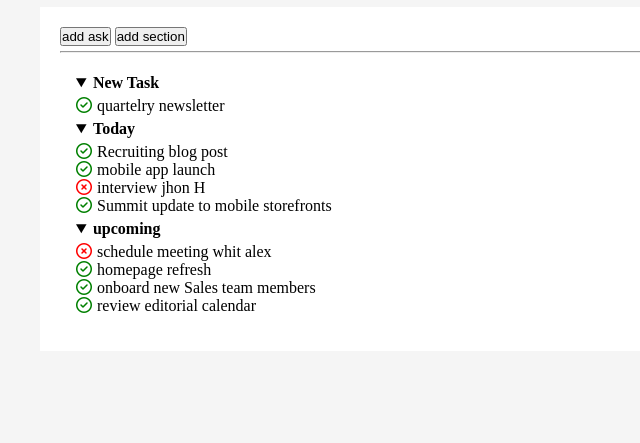
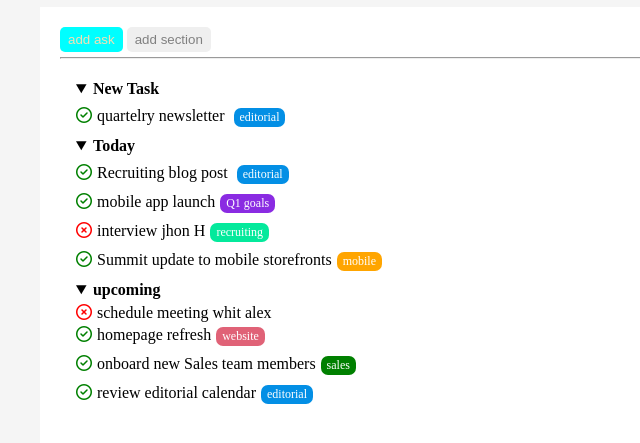
Before and after one commit to FrancescoCellitti/html-css-toboolist, a plain HTML site: page index.html in a window 1280 px wide. Shown: the part 53-496 px from the top of the page, without its empty margins (0-640 px from the left). Drawn offline with Linux system fonts and the light colour scheme.

Commit message:
project done

```diff
--- a/index.html
+++ b/index.html
@@ -15,31 +15,31 @@
     </header>
     <main>
         <div id="container" id="icons">
-            <button>add ask</button>
-            <button>add section</button>
+            <button class="button1">add ask</button>
+            <button class="button2"><div class="text">add section</div></button>
             <hr>
             <ul>
                 <li>
                     <details open>
                         <summary><strong>New Task</strong></summary>
-                        <li><i class="fa-regular fa-circle-check"></i>quartelry newsletter</li>
+                        <li><i class="fa-regular fa-circle-check"></i>quartelry newsletter <div class="tag celeste"> editorial</div></li>
                     </details>
                 </li>
                 <li>
                     <details open>
                         <summary><strong>Today</strong></summary>
-                        <li><i class="fa-regular fa-circle-check"></i>Recruiting blog post</li>
-                        <li><i class="fa-regular fa-circle-check"></i>mobile app launch</li>
-                        <li><i class="fa-regular fa-circle-xmark"></i>interview jhon H</li>
-                        <li><i class="fa-regular fa-circle-check"></i>Summit update to mobile storefronts</li>
+                        <li><i class="fa-regular fa-circle-check"></i>Recruiting blog post <div class="tag celeste"> editorial</div></li>
+                        <li><i class="fa-regular fa-circle-check"></i>mobile app launch<div class="tag violet"> Q1 goals</div></li>
+                        <li><i class="fa-regular fa-circle-xmark"></i>interview jhon H<div class="tag verde-acqua"> recruiting</div></li>
+                        <li><i class="fa-regular fa-circle-check"></i>Summit update to mobile storefronts<div class="tag orange"> mobile</div></li>
                     </details>
                     <li>
                         <details open>
                             <summary><strong>upcoming</strong></summary>
                             <li><i class="fa-regular fa-circle-xmark"></i>schedule meeting whit alex</li>
-                            <li><i class="fa-regular fa-circle-check"></i>homepage refresh</li>
-                            <li><i class="fa-regular fa-circle-check"></i>onboard new Sales team members</li>
-                            <li><i class="fa-regular fa-circle-check"></i>review editorial calendar</li>
+                            <li><i class="fa-regular fa-circle-check"></i>homepage refresh<div class="tag pink">website</div></li>
+                            <li><i class="fa-regular fa-circle-check"></i>onboard new Sales team members<div class="tag green"> sales</div></li>
+                            <li><i class="fa-regular fa-circle-check"></i>review editorial calendar<div class="tag celeste"> editorial</div></li>
                         </details>
                     </li>
                 </li>
--- a/style.css
+++ b/style.css
@@ -3,9 +3,21 @@
     padding: 0;
     box-sizing: border-box;
 }
+button{
+    border:none;
+    border-radius: 5px;
+    padding:5px 8px;
+}
 header{
     background-color: white;
     margin-bottom: 10px;
+}
+.button1{
+    background-color: cyan;
+    color:wheat
+}
+.button2 .text{
+    color:grey
 }
 #icons{
     height: 20px;
@@ -52,3 +64,29 @@ summary{
     margin-bottom: 5px;
     margin-top: 5px;
 }
+.tag{
+    border-radius: 7px;
+    padding:2px 6px;
+    display: inline-block;
+    color: white;
+    font-size: 12px;
+    margin: 5px;
+}
+.celeste{
+    background-color: rgb(3, 143, 229);
+}
+.violet{
+    background-color: blueviolet;
+}
+.verde-acqua{
+    background-color: rgb(4, 233, 156);
+}
+.orange{
+    background-color: orange;
+}
+.pink{
+    background-color: rgb(224, 98, 119);
+}
+.green{
+    background-color: green;
+}
```
